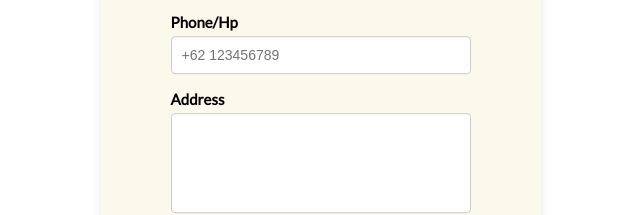
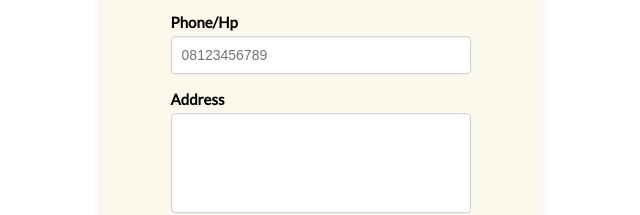
Before and after one commit to KosonginAja/sollmarinareview, a plain HTML site: page index.html in a window 1280 px wide. Shown: the part 402-617 px from the top of the page, 319-959 px from the left. Drawn offline with Linux system fonts and the light colour scheme.

Commit message:
Update index.html

```diff
--- a/index.html
+++ b/index.html
@@ -55,7 +55,7 @@
                 </div>
                 <div class="form-input">
                     <label for="no" class="label">Phone/Hp</label>
-                    <input type="text" class="no" id="no" name="no" placeholder="+62 123456789" required pattern="[0-9]*"
+                    <input type="text" class="no" id="no" name="no" placeholder="08123456789" required pattern="[0-9]*"
                         oninput="this.value = this.value.replace(/[^0-9]/g, '');">
                 </div>
                 <div class="form-input">
```
